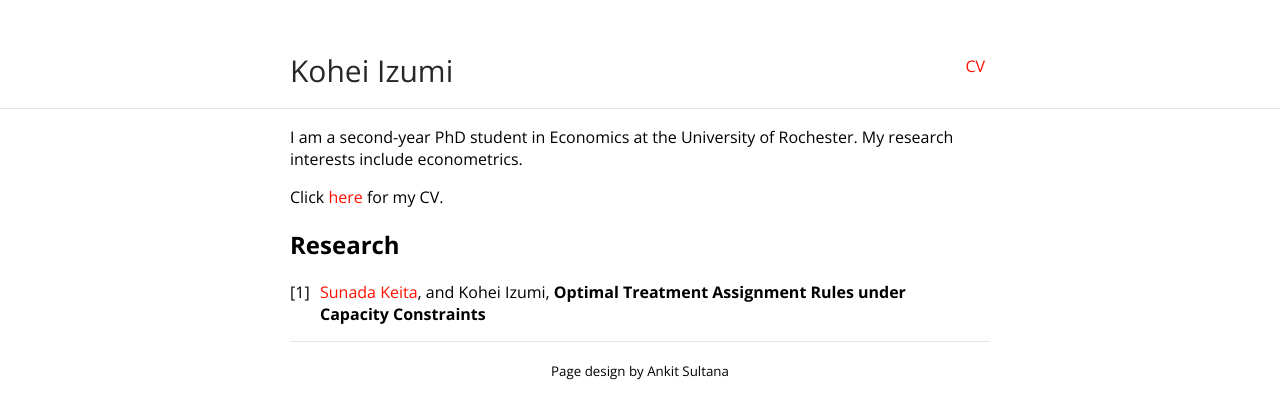
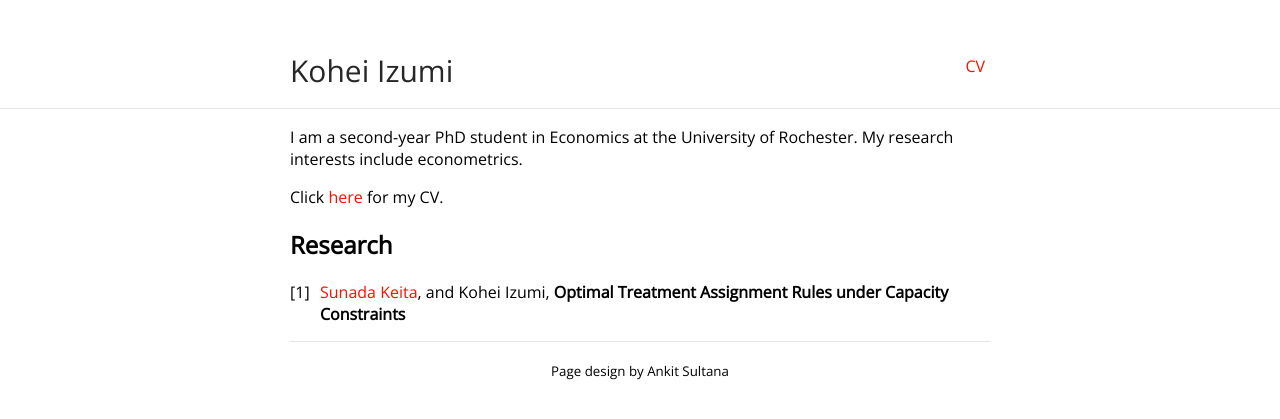
Before and after one commit to teamkohe/teamkohe.github.io, a Jekyll site: the page built from index.md, in a window 1280 px wide. Shown: the top 419 px of the page. Built offline with Jekyll 4.4.1, drawn with Linux system fonts in a browser that asks for light colours.

Commit message:
open sans

```diff
--- a/_layouts/default.html
+++ b/_layouts/default.html
@@ -23,7 +23,7 @@
     <meta name="description" content="{{ desc }}">
 
     <!-- <link href='https://fonts.googleapis.com/css?family=Inconsolata:400,700' rel='stylesheet' type='text/css'> -->
-    <link href="https://fonts.googleapis.com/css2?family=Open+Sans:wght@400;600;700&display=swap" rel='stylesheet' type='text/css'>
+    <link href="https://fonts.googleapis.com/css2?family=Open+Sans&display=swap" rel="stylesheet">
 
     <link rel="alternate" type="application/rss+xml" title="{{ site.title }} RSS" href="/feed.xml" />
     <link rel="stylesheet" href="{{ site.baseurl }}/css/main.css">
```
